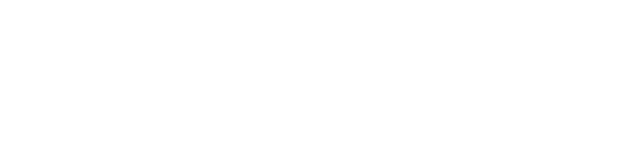
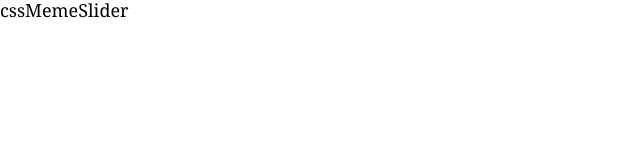
Before and after one commit to voronyi-artem/cssMemeSlider, a plain HTML site: page cssMemeSlider/index.html in a window 1280 px wide. Shown: the whole page, without its empty margins (0-640 px from the left). Drawn offline with Linux system fonts and the light colour scheme.

Commit message:
feat: add content (Sun, Sep 17, 2023 23:15:25 AM)

```diff
--- a/cssMemeSlider/index.html
+++ b/cssMemeSlider/index.html
@@ -9,6 +9,6 @@
 
 </head>
 <body>
-
+  cssMemeSlider
 </body>
 </html>
```
